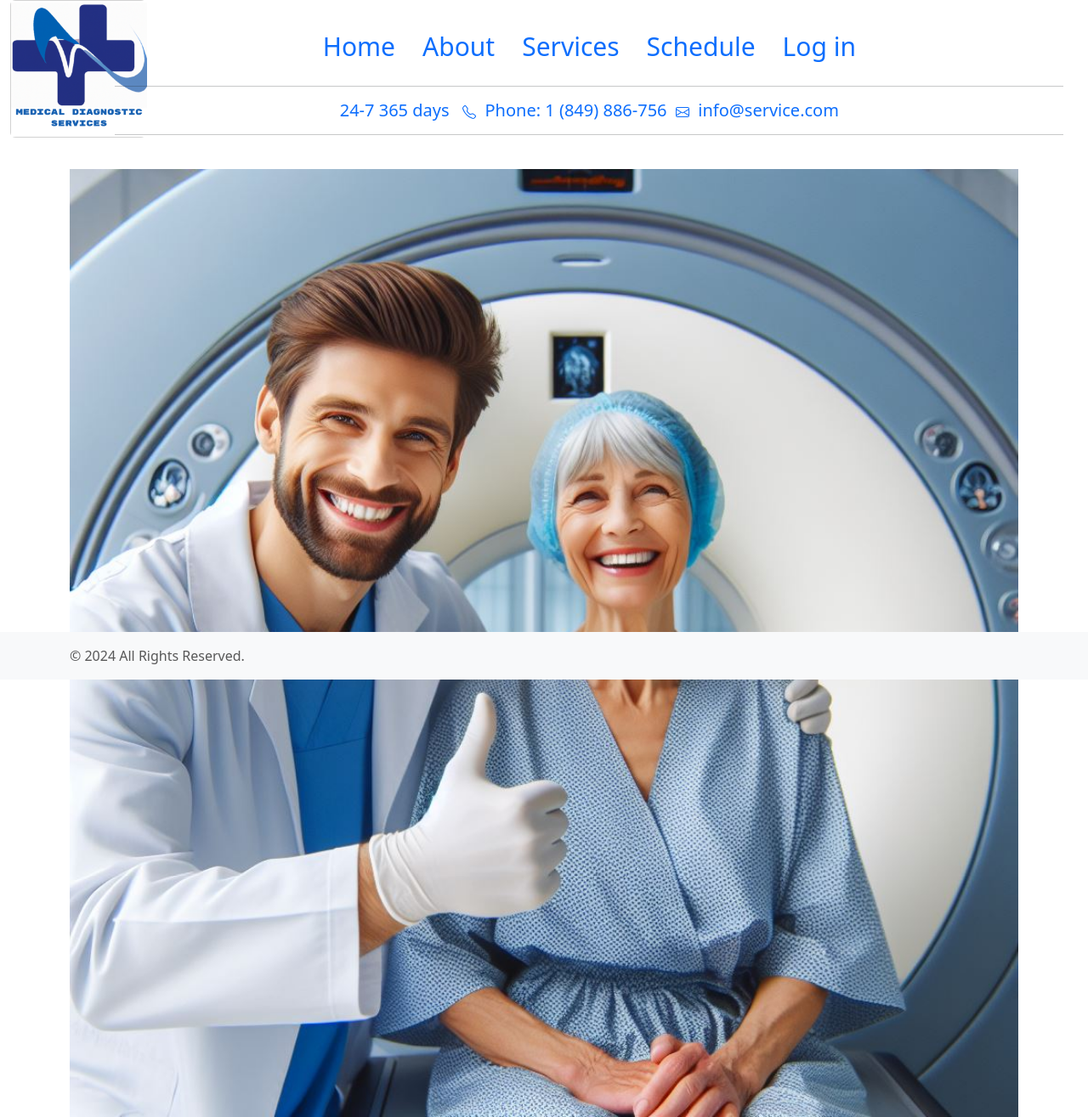
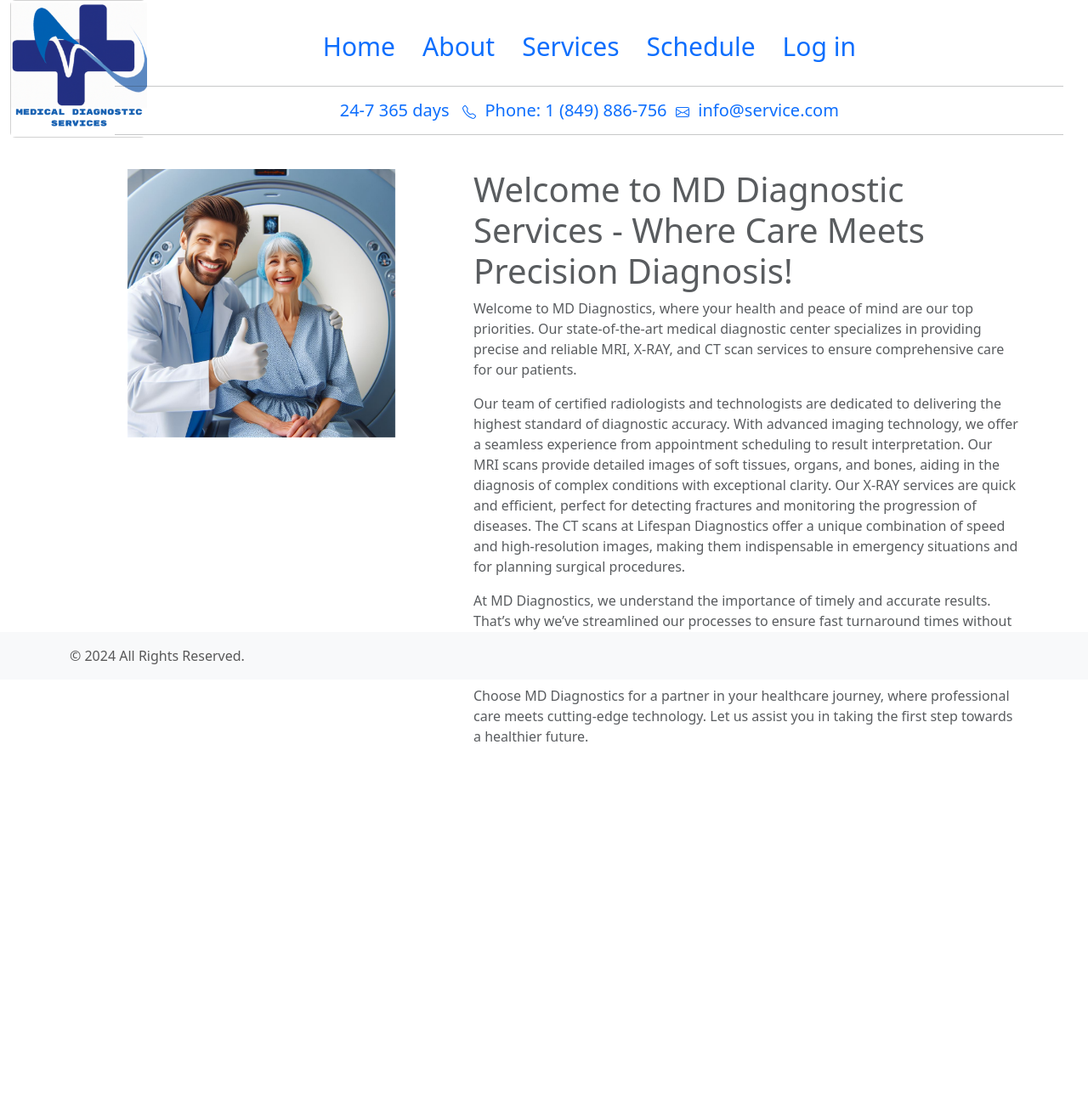
Before and after one commit to borik1and/medicine_diagnostic-, a Django app: page / in a window 1280 px wide. Shown: the whole page at 85% size. After the commit the page ends 873 px from the top, so only its background shows below. Run offline with Django 5.2, Linux system fonts and the light colour scheme; parts of the project's set-up code (start-up, migrations or seed data) failed here and were passed over.

Commit message:
add text on main page

```diff
--- a/main/templates/main/main_list.html
+++ b/main/templates/main/main_list.html
@@ -2,8 +2,10 @@
 {% block content %}
 {% load static %}
 
+<div class="col-12">
+    <div class="row">
+        <div class="col-5">
             <link rel="stylesheet" type="text/css" href="{% static 'css/styles.css' %}">
-
             <div id="carouselExampleSlidesOnly" class="carousel slide" data-bs-ride="carousel">
                 <div class="carousel-inner">
                     <div class="carousel-item active">
@@ -14,6 +16,23 @@
                     </div>
                 </div>
             </div>
+        </div>
+        <div class="col-7">
+            <div class="text-body-secondary">
+                <h1>Welcome to  MD Diagnostic Services - Where Care Meets Precision Diagnosis!</h1>
+                <p>Welcome to MD Diagnostics, where your health and peace of mind are our top priorities. Our state-of-the-art medical diagnostic center specializes in providing precise and reliable MRI, X-RAY, and CT scan services to ensure comprehensive care for our patients. </p>
+
+<p> Our team of certified radiologists and technologists are dedicated to delivering the highest standard of diagnostic accuracy. With advanced imaging technology, we offer a seamless experience from appointment scheduling to result interpretation. Our MRI scans provide detailed images of soft tissues, organs, and bones, aiding in the diagnosis of complex conditions with exceptional clarity. Our X-RAY services are quick and efficient, perfect for detecting fractures and monitoring the progression of diseases. The CT scans at Lifespan Diagnostics offer a unique combination of speed and high-resolution images, making them indispensable in emergency situations and for planning surgical procedures. </p>
+    <p> At MD Diagnostics, we understand the importance of timely and accurate results. That’s why we’ve streamlined our processes to ensure fast turnaround times without compromising quality. Your comfort and safety are our utmost concern, and we adhere to strict protocols to minimize radiation exposure. </p>
+
+<p> Choose MD Diagnostics for a partner in your healthcare journey, where professional care meets cutting-edge technology. Let us assist you in taking the first step towards a healthier future. </p>
+
+
+            </div>
+        </div>
+    </div>
+</div>
+
 
 <script src="https://cdn.jsdelivr.net/npm/bootstrap@5.3.3/dist/js/bootstrap.bundle.min.js"
         integrity="sha384-YvpcrYf0tY3lHB60NNkmXc5s9fDVZLESaAA55NDzOxhy9GkcIdslK1eN7N6jIeHz"
--- a/static/css/styles.css
+++ b/static/css/styles.css
@@ -1,5 +1,5 @@
 .carousel-image {
-    max-width: 100%; /* Ограничивает ширину изображения до 100% ширины родительского элемента */
+    max-width: 70%; /* Ограничивает ширину изображения до 100% ширины родительского элемента */
     height: auto; /* Установите высоту изображения на auto, чтобы сохранить пропорции */
     margin: auto; /* Центрирует изображение по горизонтали */
 }
```
Lines whose indentation alone changed are shown as unchanged.
